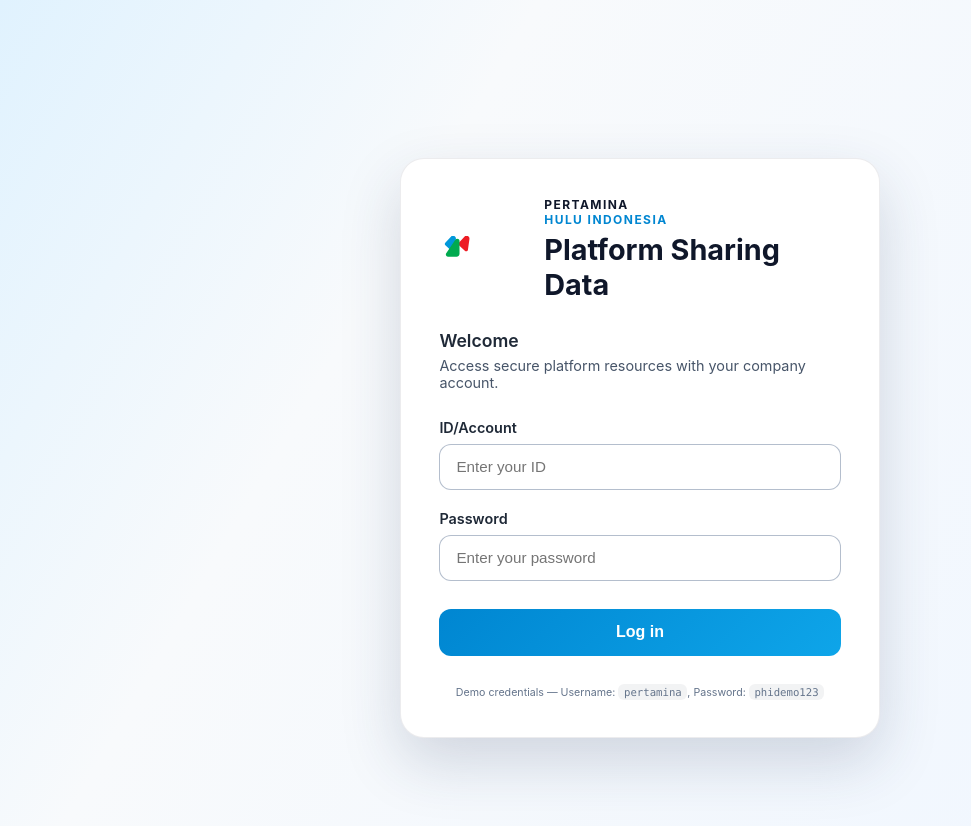
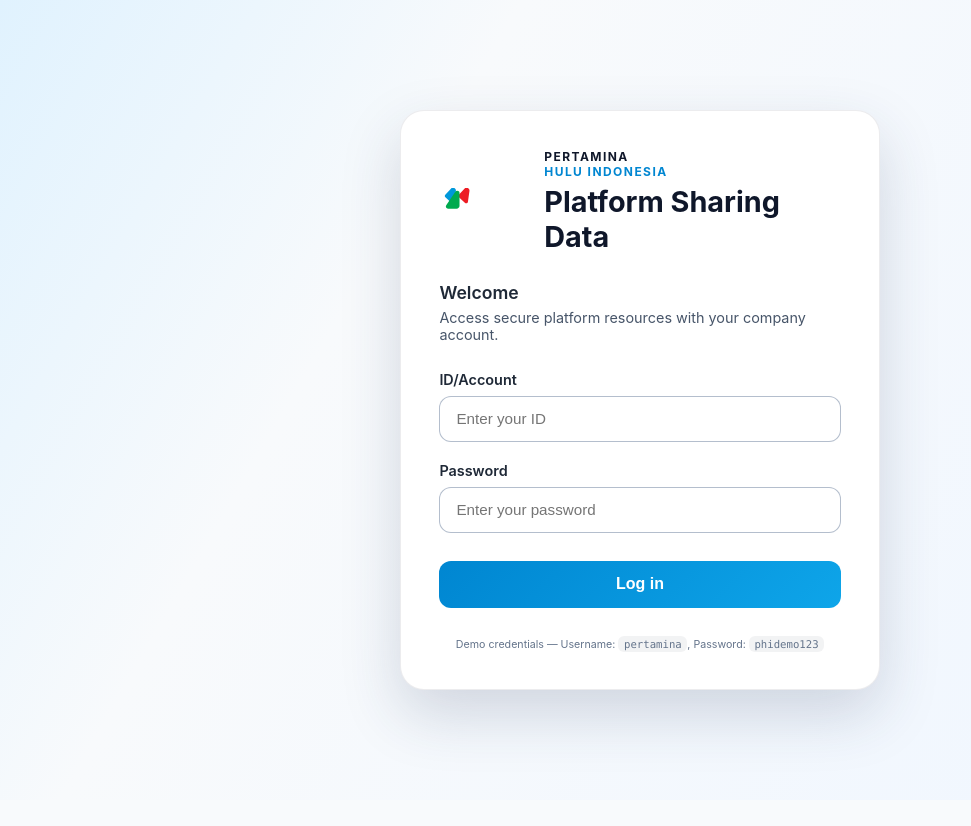
Before and after one commit to DaffaAlif/Pertamina-Codex, a Vue app: page / in a window 1280 px wide. Shown: the top 826 px of the page, without its empty margins (0-971 px from the left). After the commit the page ends 800 px from the top, so only its background shows below. Built offline with nearby package versions, Linux system fonts and the light colour scheme; the HTML template or start-up script is replaced by a standard one.

Commit message:
Remove global app padding for fullscreen dashboard

```diff
--- a/src/App.vue
+++ b/src/App.vue
@@ -26,17 +26,11 @@
 body {
   margin: 0;
   min-height: 100vh;
-  display: flex;
-  align-items: center;
-  justify-content: center;
   background: linear-gradient(120deg, #e0f2fe 0%, #f8fafc 30%, #eff6ff 100%);
-  padding: clamp(1.5rem, 4vw, 3rem);
 }
 
 #app {
   width: 100%;
-  display: flex;
-  align-items: center;
-  justify-content: center;
+  min-height: 100vh;
 }
 </style>
--- a/src/assets/main.css
+++ b/src/assets/main.css
@@ -15,10 +15,6 @@
 
 #app {
   min-height: 100vh;
-  display: flex;
-  justify-content: center;
-  align-items: center;
-  padding: 2rem;
 }
 
 a {
--- a/src/pages/DashboardPage.vue
+++ b/src/pages/DashboardPage.vue
@@ -1,6 +1,7 @@
 <template>
   <main class="dashboard" aria-labelledby="dashboard-heading">
     <header class="dashboard__nav">
+      <div class="dashboard__nav-inner">
         <div class="brand" aria-label="Pertamina Hulu Indonesia">
           <div class="logo" aria-hidden="true">
             <svg viewBox="0 0 120 32" role="presentation">
@@ -24,6 +25,7 @@
         </div>
 
         <button type="button" class="profile-button">My Profile</button>
+      </div>
     </header>
 
     <section class="dashboard__content">
@@ -189,23 +191,29 @@
 }
 
 .dashboard {
-  width: min(1120px, 100%);
+  width: 100%;
+  min-height: 100vh;
   display: flex;
   flex-direction: column;
-  background: #ffffff;
-  border-radius: 28px;
-  overflow: hidden;
-  box-shadow: 0 30px 80px rgba(15, 23, 42, 0.12);
-  border: 1px solid rgba(15, 23, 42, 0.08);
+  background: linear-gradient(180deg, rgba(226, 232, 240, 0.4) 0%, rgba(248, 250, 252, 0.85) 40%, #ffffff 100%);
+  color: #0f172a;
 }
 
 .dashboard__nav {
+  padding: clamp(1.5rem, 3vw, 2.25rem) clamp(1.5rem, 4vw, 3rem);
+  background: linear-gradient(120deg, #0f172a 0%, #1e293b 65%, #0f172a 100%);
+  color: #ffffff;
+}
+
+.dashboard__nav-inner {
+  width: 100%;
+  max-width: 1120px;
+  margin: 0 auto;
   display: flex;
   justify-content: space-between;
   align-items: center;
-  padding: clamp(1.5rem, 3vw, 2.25rem) clamp(1.5rem, 4vw, 3rem);
-  background: linear-gradient(120deg, #0f172a 0%, #1e293b 65%, #0f172a 100%);
-  color: #ffffff;
+  gap: 1.5rem;
+  flex-wrap: wrap;
 }
 
 .brand {
@@ -247,6 +255,10 @@
 }
 
 .dashboard__content {
+  flex: 1;
+  width: 100%;
+  max-width: 1120px;
+  margin: 0 auto;
   padding: clamp(1.5rem, 3vw, 2.5rem) clamp(1.5rem, 4vw, 3rem);
   display: flex;
   flex-direction: column;
@@ -416,23 +428,26 @@
 }
 
 @media (max-width: 768px) {
-  .dashboard {
-    border-radius: 24px;
+  .dashboard__nav {
+    padding: 1.75rem 1.5rem;
   }
 
   .dashboard__content {
-    padding: 1.75rem;
+    padding: 2rem 1.75rem;
   }
 }
 
 @media (max-width: 640px) {
-  .dashboard {
-    border-radius: 20px;
+  .dashboard__nav {
+    padding: 1.5rem 1.25rem;
   }
 
-  .dashboard__nav,
   .dashboard__content {
-    padding: 1.5rem;
+    padding: 1.75rem 1.25rem;
+  }
+
+  .dashboard__nav-inner {
+    gap: 1rem;
   }
 
   .filters {
--- a/src/pages/LoginPage.vue
+++ b/src/pages/LoginPage.vue
@@ -123,6 +123,8 @@
   align-items: center;
   justify-content: center;
   margin: 0 auto;
+  min-height: 100vh;
+  padding: clamp(1.5rem, 4vw, 3rem);
 }
 
 .card {
```
Lines whose indentation alone changed are shown as unchanged.
